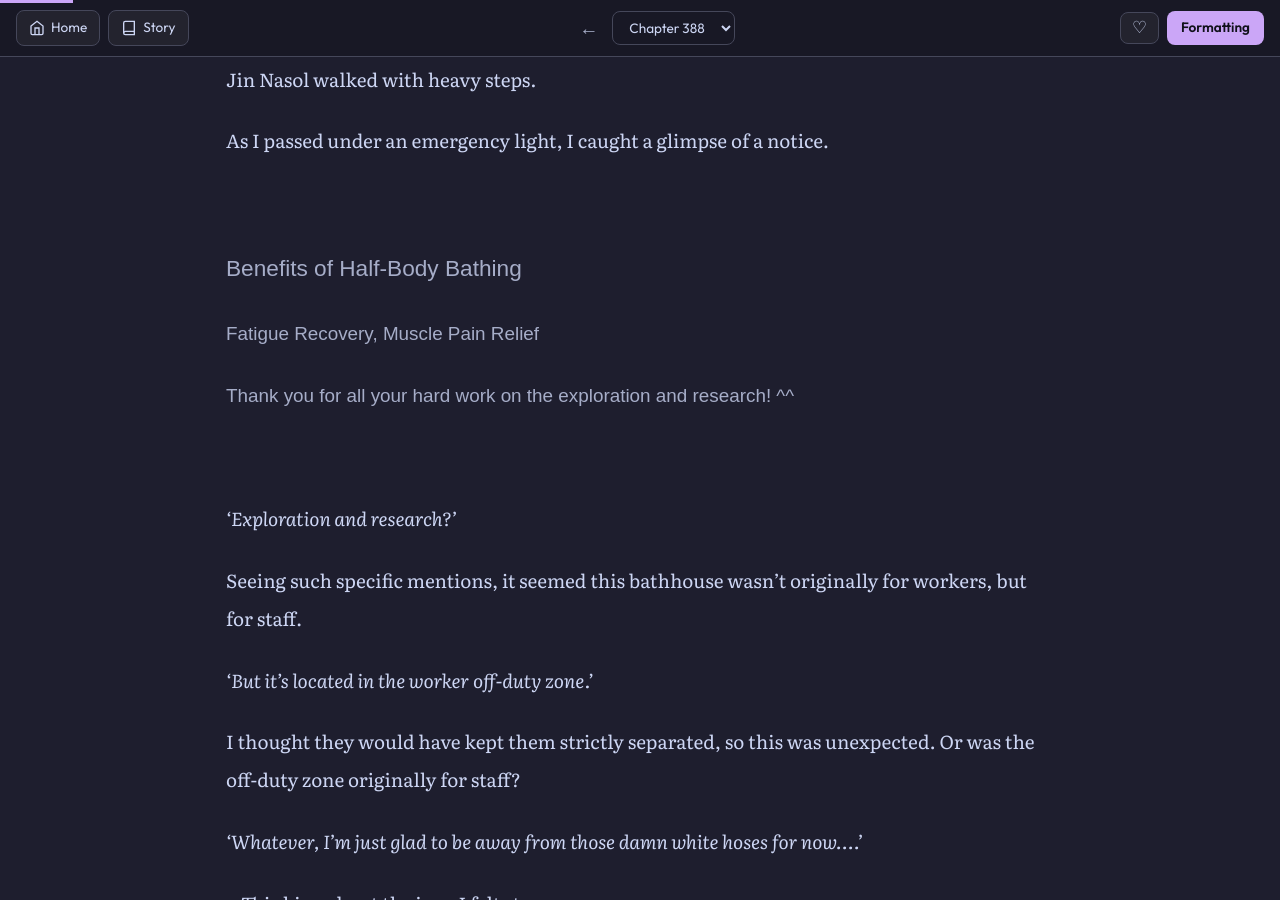
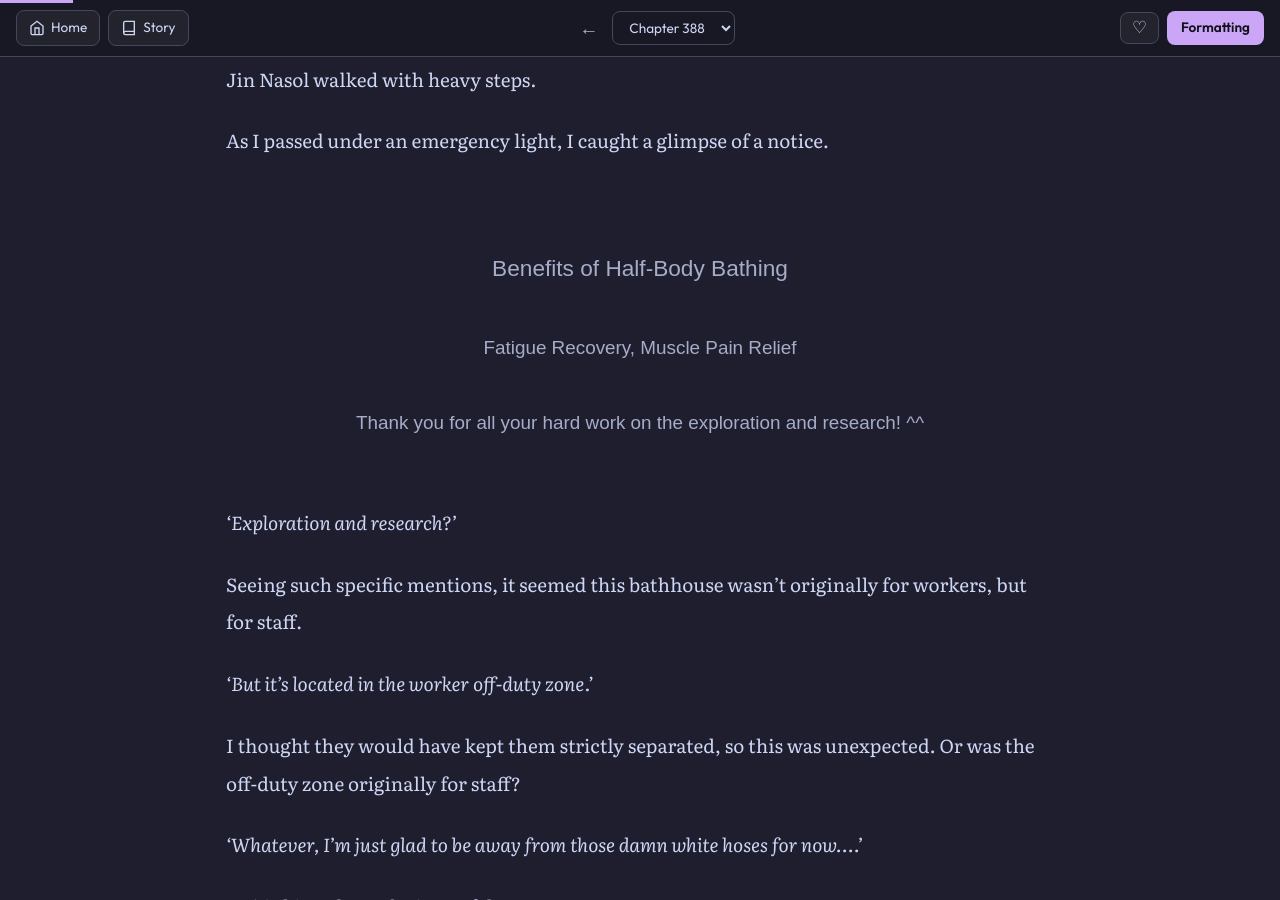
Before and after one commit to soleumn/soleumn.github.io, a Jekyll site: the page built from _chapters/gsgw/ch388.md, in a window 1280 px wide and 900 px high, scrolled down 1313 px. Built offline with Jekyll 4.4.1, drawn with Linux system fonts in a browser that asks for light colours; some web fonts are replaced; comment, search, counter and statistics services are not loaded.

Commit message:
Edit Chapter 388 (via site)

```diff
--- a/_chapters/gsgw/ch388.md
+++ b/_chapters/gsgw/ch388.md
@@ -42,11 +42,11 @@ As I passed under an emergency light, I caught a glimpse of a notice.
 
 <br>
 
-<div class='f-chelsea' style="text-align: center !important; color: var(--texto-secundario);" markdown="1">
+<div class='f-chelsea' style="text-align: center !important; color: var(--texto-secundario);">
 
-<big>Benefits of Half-Body Bathing</big>
+<big>Benefits of Half-Body Bathing</big><br><br>
 
-Fatigue Recovery, Muscle Pain Relief
+Fatigue Recovery, Muscle Pain Relief<br><br>
 
 Thank you for all your hard work on the exploration and research! ^^
 
```
